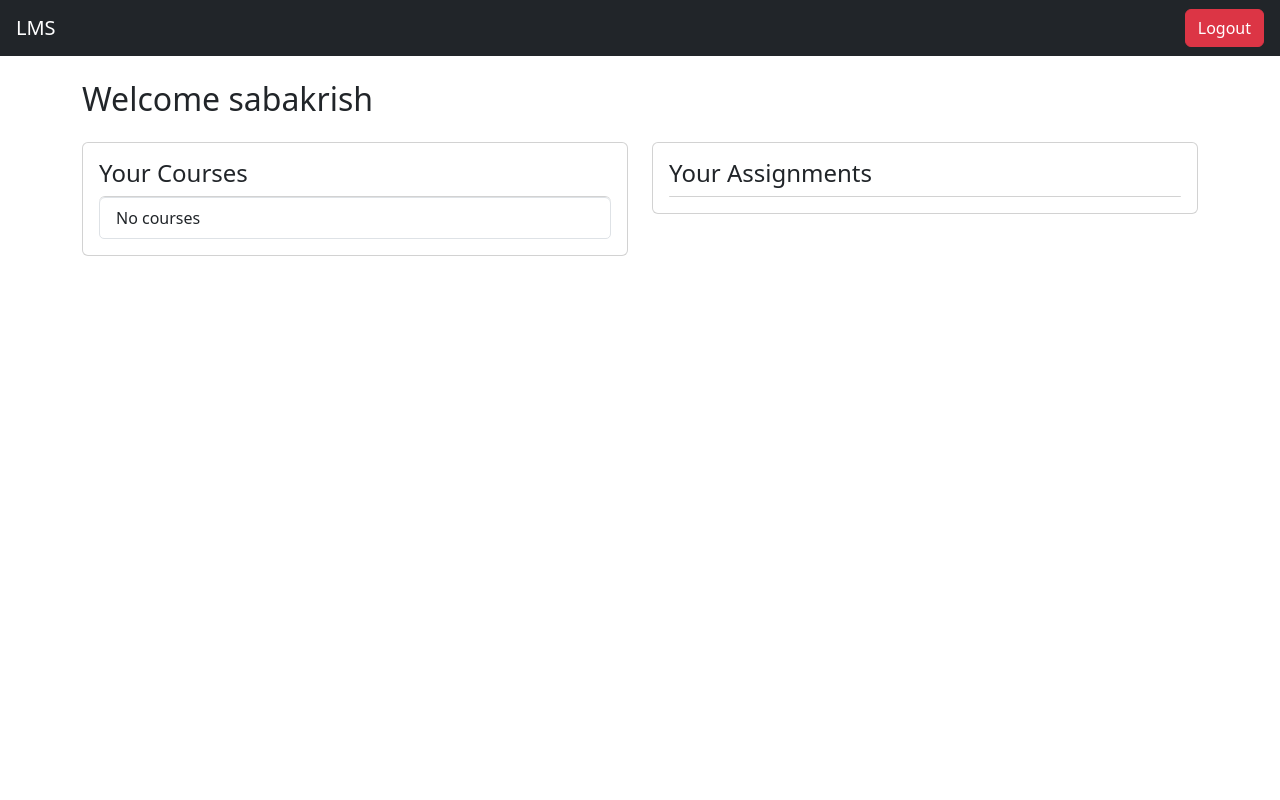
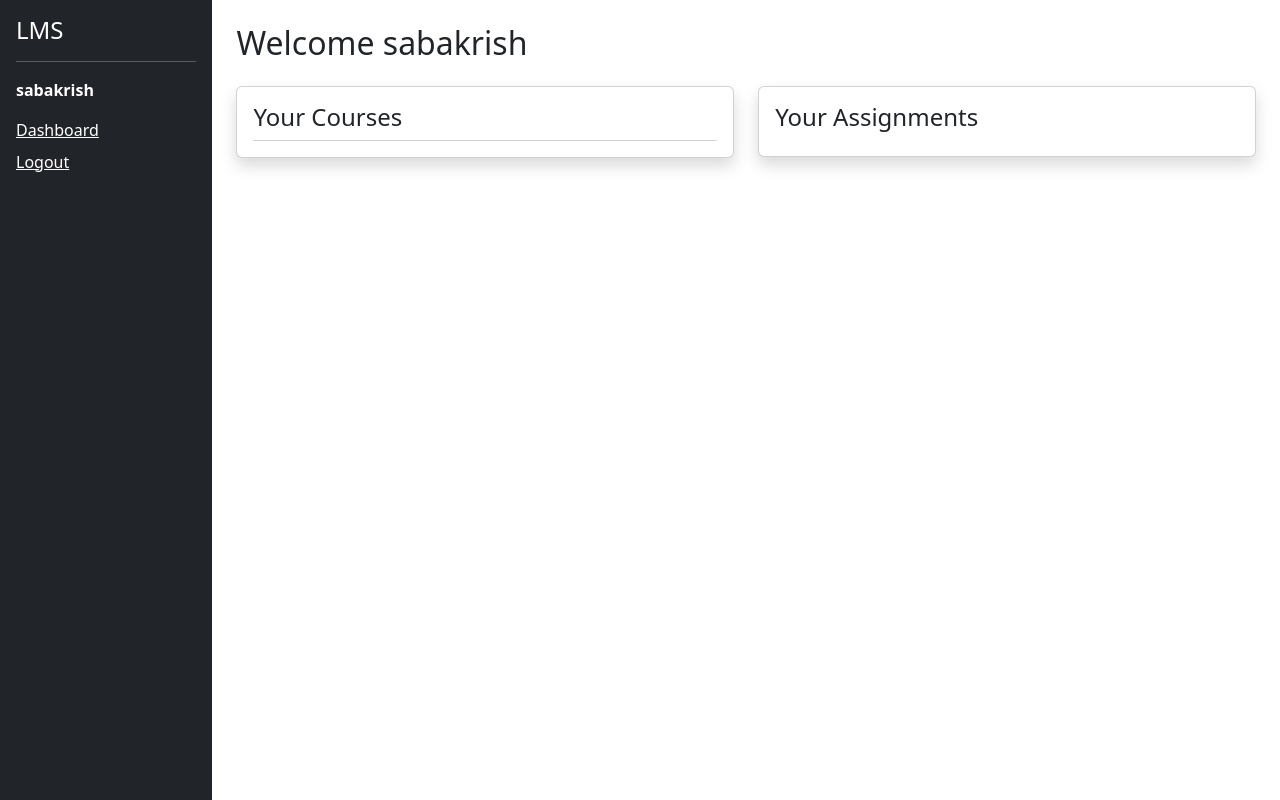
Before and after one commit to sabakrish/First_LMS_Project, a Django app: page /dashboard/ in a window 1280 px wide. Run offline with Django 5.2, Linux system fonts and the light colour scheme; a user stored in the database is signed in; data comes from the database, SQL or seed files in the repository.

Commit message:
update dashboard

```diff
--- a/core/templates/core/dashboard.html
+++ b/core/templates/core/dashboard.html
@@ -3,18 +3,22 @@
 <head>
     <title>LMS Dashboard</title>
     <link href="https://cdn.jsdelivr.net/npm/bootstrap@5.3.0/dist/css/bootstrap.min.css" rel="stylesheet">
-</head>
 
-<nav class="navbar navbar-dark bg-dark px-3">
-    <span class="navbar-brand">LMS</span>
+<div class="d-flex">
 
-    <form method="post" action="{% url 'logout' %}">
-        {% csrf_token %}
-        <button class="btn btn-danger">Logout</button>
-    </form>
-</nav>
+    <!-- Sidebar -->
+    <div class="bg-dark text-white p-3" style="width: 250px; height: 100vh;">
+        <h4>LMS</h4>
+        <hr>
 
-<div class="container mt-4">
+        <p><strong>{{ request.user.username }}</strong></p>
+
+        <a href="/dashboard/" class="text-white d-block mb-2">Dashboard</a>
+        <a href="/logout/" class="text-white d-block mb-2">Logout</a>
+    </div>
+
+    <!-- Main Content -->
+    <div class="p-4 w-100">
 
         <h2>Welcome {{ request.user.username }}</h2>
 
@@ -22,15 +26,13 @@
 
             <!-- Courses -->
             <div class="col-md-6">
-            <div class="card p-3">
+                <div class="card shadow p-3">
                     <h4>Your Courses</h4>
                     <ul class="list-group">
                         {% for enrollment in enrollments %}
                             <li class="list-group-item">
                                 {{ enrollment.course.course_name }}
                             </li>
-                    {% empty %}
-                        <li class="list-group-item">No courses</li>
                         {% endfor %}
                     </ul>
                 </div>
@@ -38,11 +40,11 @@
 
             <!-- Assignments -->
             <div class="col-md-6">
-            <div class="card p-3">
+                <div class="card shadow p-3">
                     <h4>Your Assignments</h4>
-                <ul class="list-group">
+
                     {% for assignment in assignments %}
-                        <li class="list-group-item">
+                        <div class="border p-2 mb-2">
                             <strong>{{ assignment.title }}</strong><br>
                             Due: {{ assignment.due_date }}
 
@@ -52,22 +54,22 @@
                                Submit
                             </a>
 
-                            <br><br>
+                            <br>
 
                             {% for sub in submissions %}
                                 {% if sub.assignment.id == assignment.id %}
                                     <span class="text-success">
                                         Grade: {{ sub.grade|default:"Not graded" }}
                                     </span><br>
-                                    <span class="text-muted">
-                                        {{ sub.feedback|default:"No feedback" }}
-                                    </span>
+                                    <small>{{ sub.feedback }}</small>
                                 {% endif %}
                             {% endfor %}
-                        </li>
+                        </div>
                     {% endfor %}
-                </ul>
+
                 </div>
+            </div>
+
         </div>
 
     </div>
```
Lines whose indentation alone changed are shown as unchanged.
